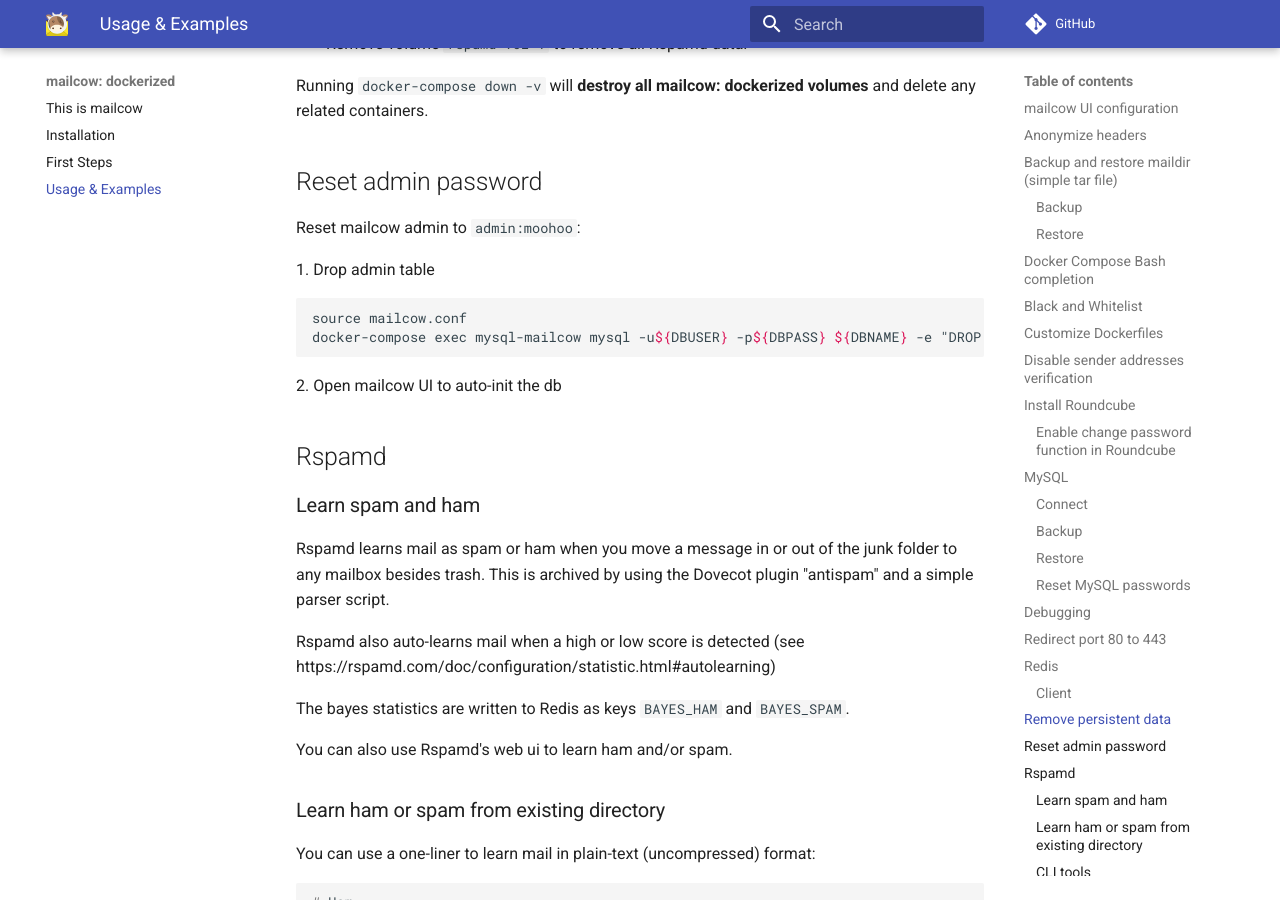
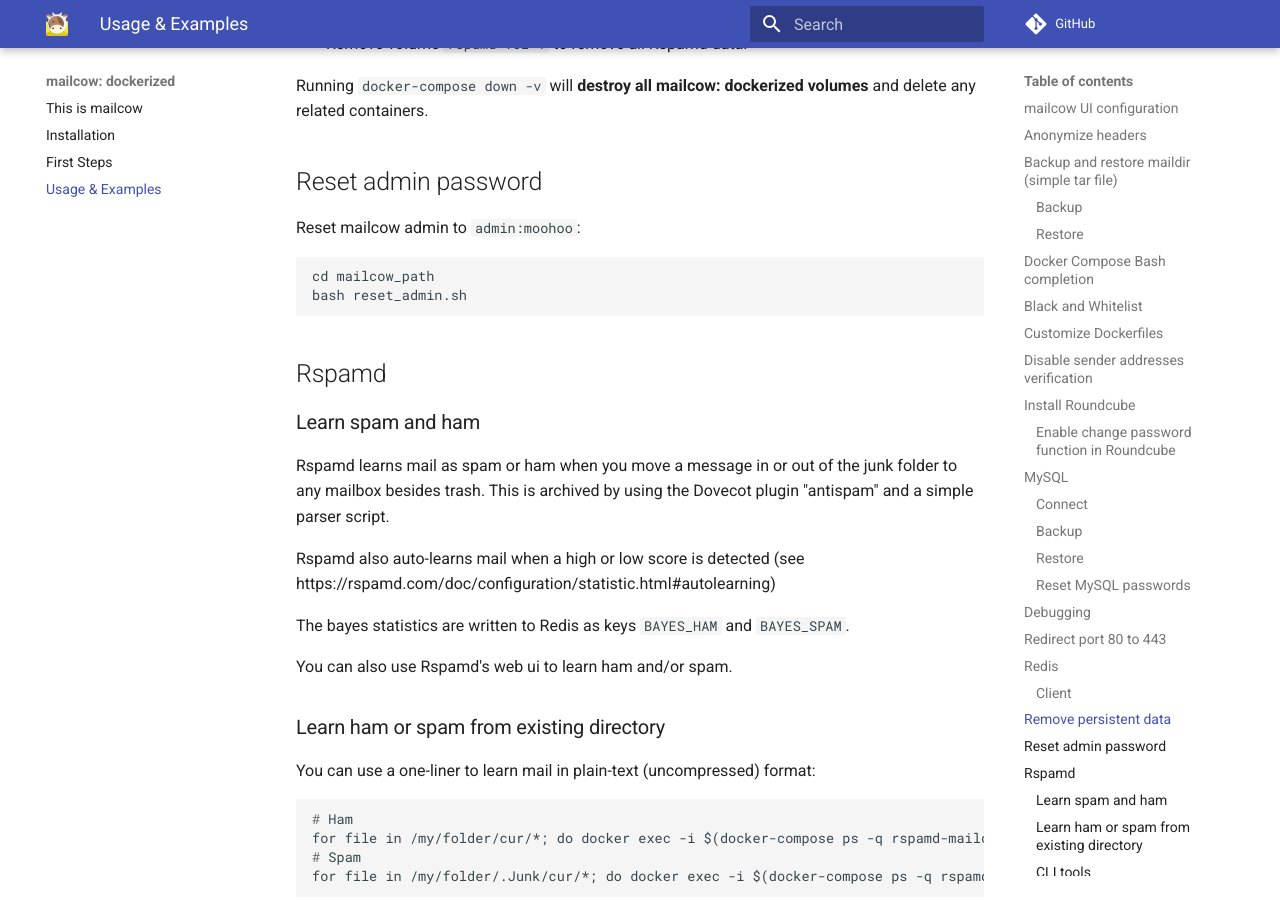
Before and after one commit to mailcow/mailcow-dockerized, an MkDocs documentation site: the page built from docs/u_and_e.md, in a window 1280 px wide and 900 px high, scrolled down 6947 px. Built offline with MkDocs 1.6.1 and Material for MkDocs 9.7.7, drawn with Linux system fonts in a browser that asks for light colours; comment, search, counter and statistics services are not loaded; old or Windows-style settings are respelled for this version of MkDocs; some of the changed text lies outside the part shown.

Commit message:
New reset admin routine

````diff
--- a/docs/u_and_e.md
+++ b/docs/u_and_e.md
@@ -311,13 +311,10 @@
 ## Reset admin password
 Reset mailcow admin to `admin:moohoo`:
 
-1\. Drop admin table
 ```
-source mailcow.conf
-docker-compose exec mysql-mailcow mysql -u${DBUSER} -p${DBPASS} ${DBNAME} -e "DROP TABLE admin;"
+cd mailcow_path
+bash reset_admin.sh
 ```
-
-2\. Open mailcow UI to auto-init the db
 
 ## Rspamd
 
````
Also changed, not shown: other parts of docs/u_and_e.md (+1 -1 lines).
